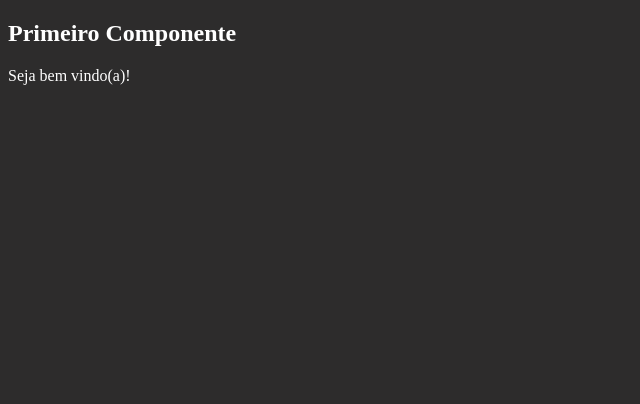
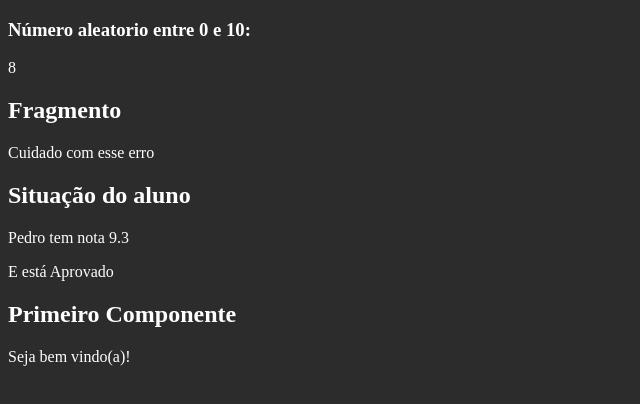
Before and after one commit to Gugonunes/fundamentos-react, a React (Create React App) app: page / in a window 1280 px wide. Shown: the top 404 px of the page, without its empty margins (0-640 px from the left). Built offline with nearby package versions, Linux system fonts and the light colour scheme.

Commit message:
add new components and random challenge

```diff
--- /dev/null
+++ b/src/App.jsx
@@ -0,0 +1,25 @@
+import React from 'react'
+import Primeiro from './components/basicos/Primeiro'
+import ComParametro from './components/basicos/ComParametro'
+import Fragmento from './components/basicos/Fragmento'
+import Aleatorio from './components/basicos/Aleatorio'
+
+const myApp = (props) => {
+    return (
+        <div id="app">
+            <Aleatorio
+                min={0}
+                max={10}>
+            </Aleatorio>
+            <Fragmento />
+            <ComParametro
+                titulo="Situação do aluno"
+                aluno="Pedro"
+                nota={9.3}>
+            </ComParametro>
+            <Primeiro />
+        </div>
+    )
+}
+
+export default myApp
--- /dev/null
+++ b/src/components/basicos/Aleatorio.jsx
@@ -0,0 +1,12 @@
+import React from 'react'
+
+export default function Aleatorio(props){
+    const { min, max } = props
+    const numeroAleatorio = parseInt(Math.random() * (max - min)) + min
+    return (
+        <div>
+            <h3>Número aleatorio entre { min } e { max }:</h3>
+            <p>{ numeroAleatorio }</p>
+        </div>
+    )
+}
--- /dev/null
+++ b/src/components/basicos/ComParametro.jsx
@@ -0,0 +1,12 @@
+import React from 'react'
+
+export default function ComParametro(props) {
+    const status = props.nota >= 7 ? 'Aprovado' : 'Reprovado'
+    return (
+        <div>
+            <h2>{ props.titulo }</h2>
+            <p>{ props.aluno } tem nota { props.nota }</p>
+            <p>E está { status }</p>
+        </div>
+    )
+}
--- /dev/null
+++ b/src/components/basicos/Fragmento.jsx
@@ -0,0 +1,10 @@
+import React from 'react'
+
+export default function Fragmento(props) {
+    return (
+        <>
+            <h2>Fragmento</h2>
+            <p>Cuidado com esse erro</p>
+        </>
+    )
+}
--- a/src/index.js
+++ b/src/index.js
@@ -2,10 +2,10 @@ import './index.css'
 import ReactDOM from 'react-dom/client'
 import React from 'react'
 
-import Primeiro from './components/basicos/Primeiro'
+import App from './App'
 
 const root = ReactDOM.createRoot(document.getElementById('root'))
 
 root.render(
-    <Primeiro></Primeiro>
+    <App/>
 )
```
Also changed, not shown: src/components/basicos/Primeiro.jsx (renamed from src/components/basicos/Primeiro.js).
